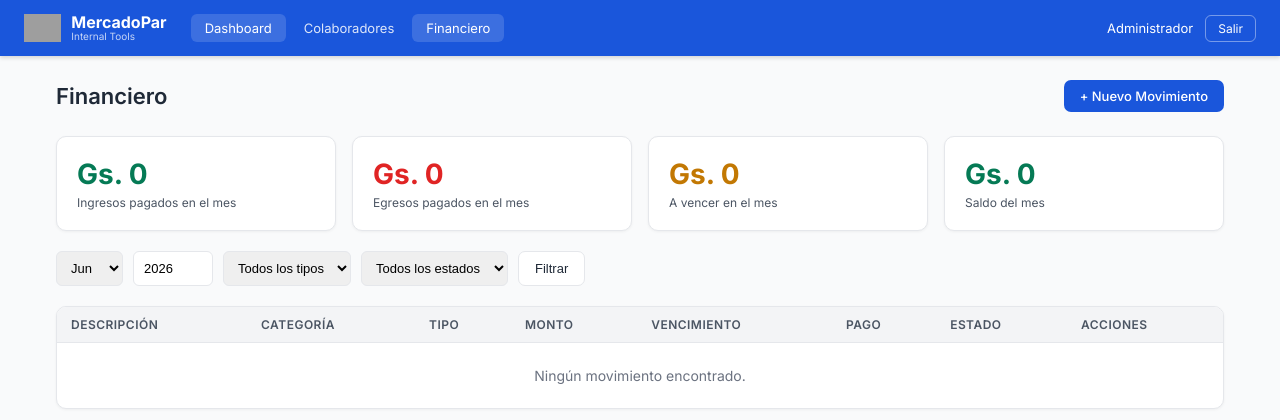
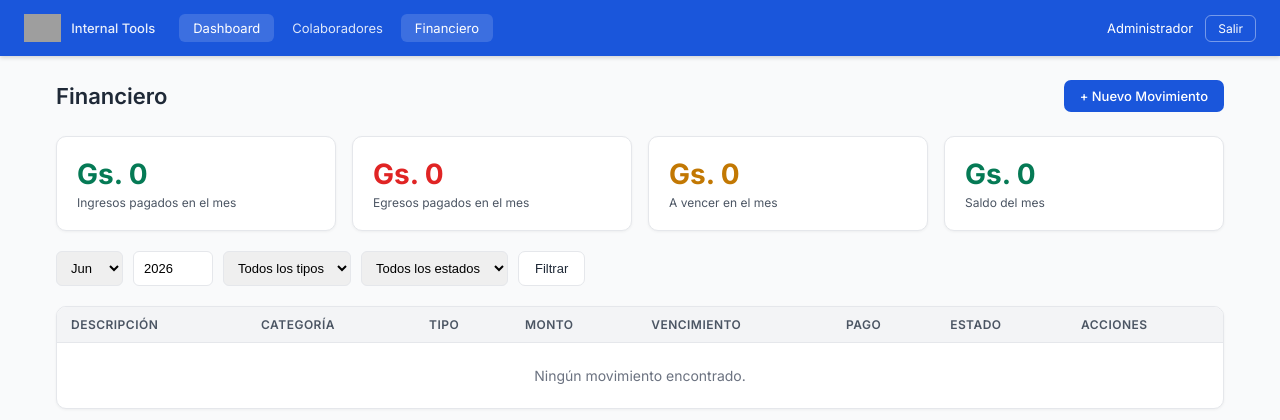
Before and after one commit to geisonmd/mercadopar, a PHP site: page /financeiro/index.php in a window 1280 px wide. Shown: the top 420 px of the page. Run offline with PHP 8.4, Linux system fonts and the light colour scheme; a user stored in the database is signed in; data comes from the database, SQL or seed files in the repository; data that the repository does not hold is empty; grey boxes are pictures that could not be loaded.

```diff
--- a/includes/header.php
+++ b/includes/header.php
@@ -14,10 +14,7 @@
 <nav class="navbar">
     <div class="navbar-brand">
         <img src="/assets/img/logo.png" alt="MercadoPar">
-        <div class="navbar-brand-text">
-            <span class="logo">MercadoPar</span>
-            <span class="subtitle">Internal Tools</span>
-        </div>
+        <span class="subtitle" style="font-size:13px;opacity:.9;font-weight:500">Internal Tools</span>
     </div>
     <ul class="navbar-menu">
         <li><a href="/index.php" class="<?= basename($_SERVER['PHP_SELF']) === 'index.php' ? 'active' : '' ?>">Dashboard</a></li>
```
